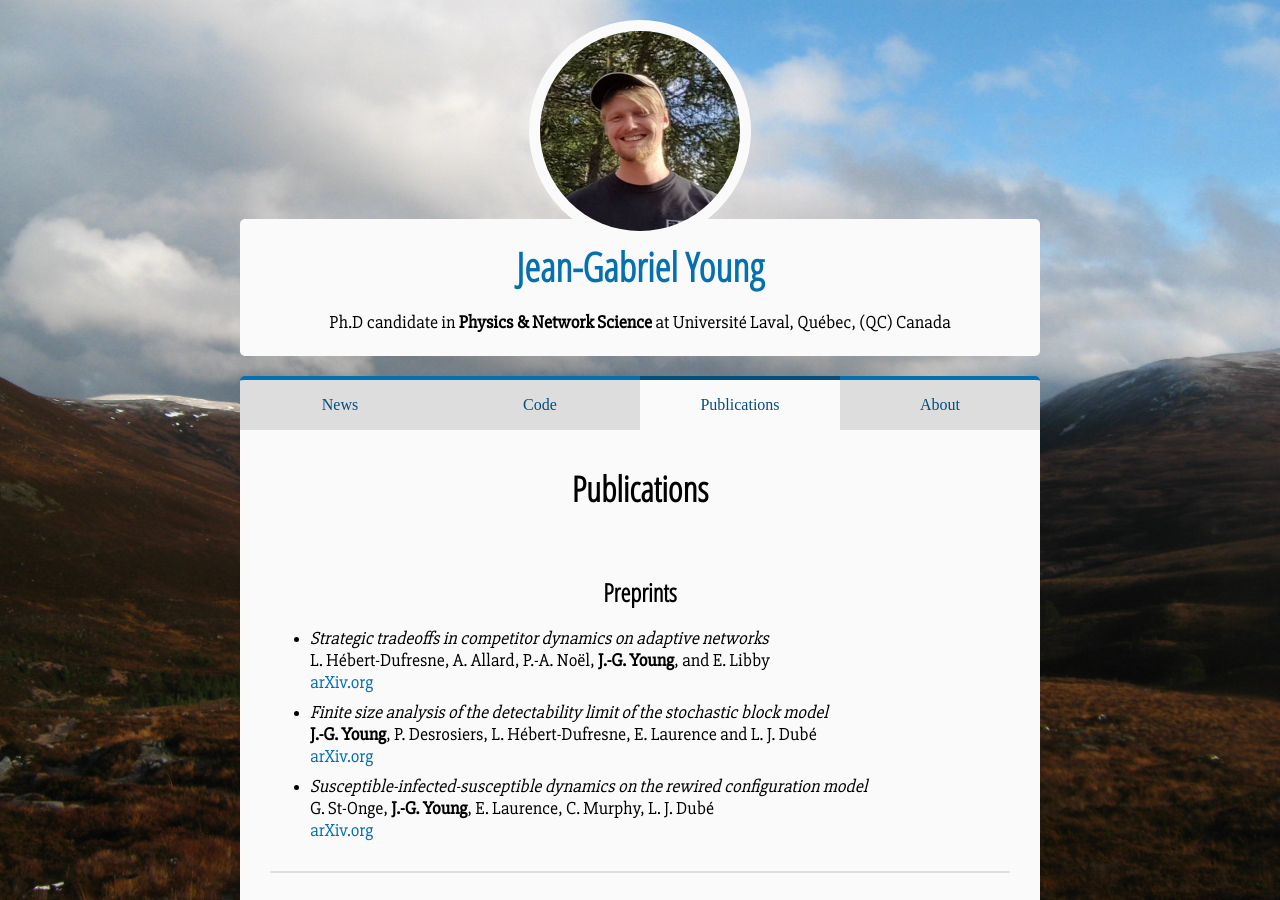
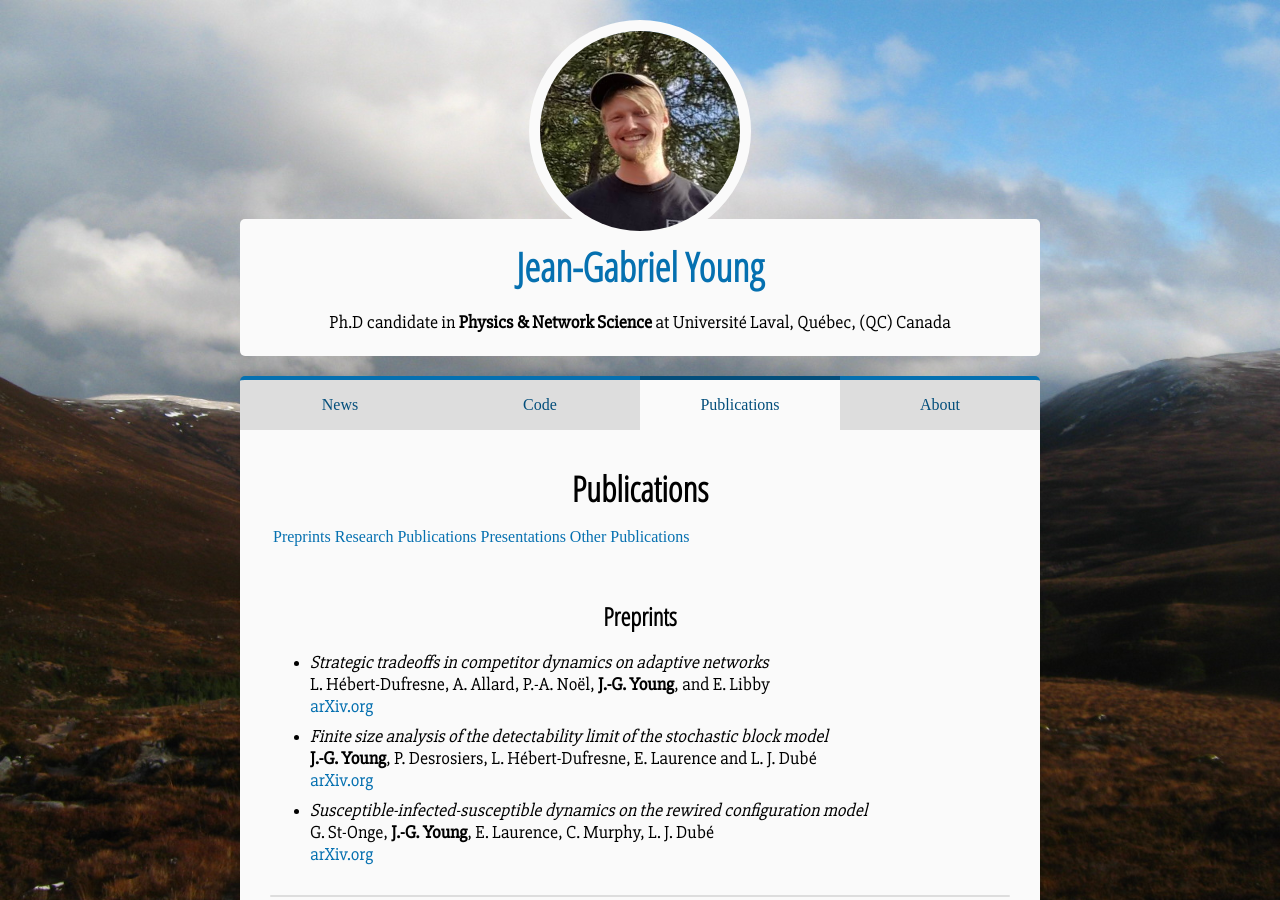
Before and after one commit to jg-you/jg-you.github.io, a Jekyll site: the page built from publications.md, in a window 1280 px wide and 900 px high. Built offline with Jekyll 4.4.1, drawn with Linux system fonts in a browser that asks for light colours; comment, search, counter and statistics services are not loaded.

Commit message:
Test quick nav pub

```diff
--- a/publications.md
+++ b/publications.md
@@ -3,6 +3,10 @@ layout: page
 title: Publications
 ---
 
+<a href="#nav-preprints">Preprints</a> | <a href="#nav-journals">Research Publications</a> | <a href="#nav-talks">Presentations</a> | <a href="#nav-others">Other Publications</a>
+
+
+<span id="nav-preprints"></span>
 ### Preprints
 
 * _Strategic tradeoffs in competitor dynamics on adaptive networks_ <br/>
@@ -19,6 +23,7 @@ G. St-Onge, **J.-G. Young**, E. Laurence, C. Murphy, L. J. Dubé<br/>
 
 <div class="end-of-post"></div>
 
+<span id="nav-journals"></span>
 ### In Peer-Reviewed Journals
 
 <p>(listed in inverse chronological order)</p>
@@ -67,6 +72,7 @@ Sci. Rep., **3**, 2171 (2013)<br/>
 
 <div class="end-of-post"></div>
 
+<span id="nav-talks"></span>
 ### Selected Conference Presentations
 
 <p>(listed in inverse chronological order;  presenter denoted by *)</p>
@@ -103,6 +109,7 @@ International School and Conference on Network Science, Berkeley, California<br/
 
 <div class="end-of-post"></div>
 
+<span id="nav-others"></span>
 ### M.Sc. Thesis (french)
 
 _De la détection de la structure communautaire des réseaux complexes_<br/>
```
